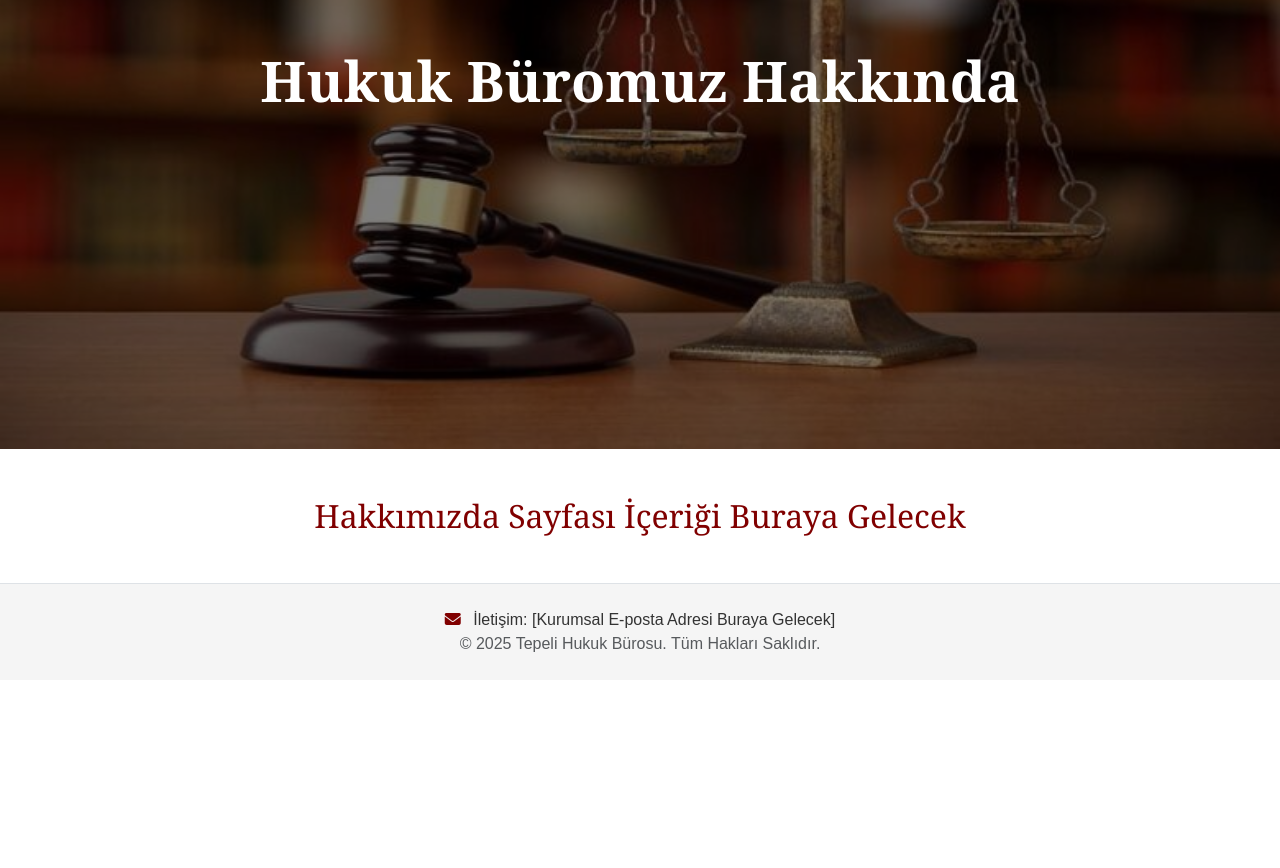
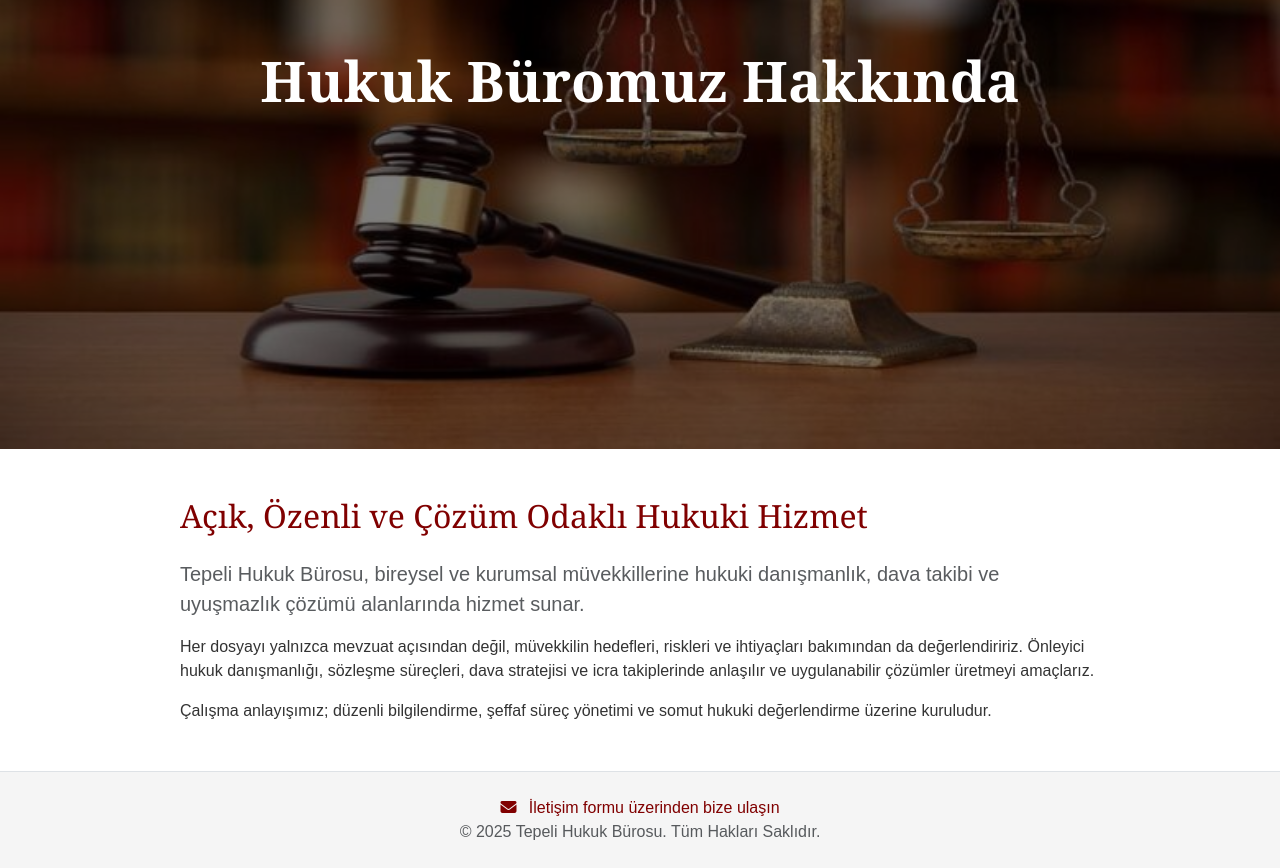
Before and after one commit to denizcangk/tepeli_hukuk, a Django app: page /tr/hakkimizda/ in a window 1280 px wide. Shown: the part 58-926 px from the top of the page. Before the commit the page ends 710 px from the top, so only its background shows below. Run offline with Django 5.2, Linux system fonts and the light colour scheme.

Commit message:
Improve SEO and public site content

```diff
--- a/Tepeli_Hukuk/settings.py
+++ b/Tepeli_Hukuk/settings.py
@@ -22,6 +22,9 @@ ALLOWED_HOSTS = ["*"]
 
 #ALLOWED_HOSTS = ['tepelihukuk.com', 'www.tepelihukuk.com', 'sunucunuzun_ip_adresi','localhost','10.0.2.15',]
 
+# Render/Cloudflare gibi proxy arkasinda HTTPS bilgisini dogru okumak icin.
+SECURE_PROXY_SSL_HEADER = ('HTTP_X_FORWARDED_PROTO', 'https')
+
 
 # --- UYGULAMA TANIMLARI ---
 
@@ -36,6 +39,7 @@ INSTALLED_APPS = [
     'django.contrib.sessions',
     'django.contrib.messages',
     'django.contrib.staticfiles',
+    'django.contrib.sitemaps',
 ]
 
 MIDDLEWARE = [
--- a/Tepeli_Hukuk/urls.py
+++ b/Tepeli_Hukuk/urls.py
@@ -5,11 +5,16 @@ from django.urls import path, include
 from django.conf import settings
 from django.conf.urls.static import static
 from django.conf.urls.i18n import i18n_patterns # i18n'i kullanmak için
+from django.contrib.sitemaps.views import sitemap
+from ana_sayfa.sitemaps import sitemaps
+from ana_sayfa.views import robots_txt
 
 # 1. TEMEL URL'ler (Sadece i18n endpoint'ini içerir)
 urlpatterns = [
     # Dil değiştirme mekanizması için zorunlu URL
     path('i18n/', include('django.conf.urls.i18n')),
+    path('robots.txt', robots_txt, name='robots_txt'),
+    path('sitemap.xml', sitemap, {'sitemaps': sitemaps}, name='django.contrib.sitemaps.views.sitemap'),
 ]
 
 # 2. DİL ÖNEKİ GEREKEN URL'ler (Tüm site sayfaları)
--- a/ana_sayfa/models.py
+++ b/ana_sayfa/models.py
@@ -1,5 +1,6 @@
 # ana_sayfa/models.py
 from django.db import models
+from django.urls import reverse
 
 class UzmanlikAlani(models.Model):
     baslik = models.CharField(max_length=100)
--- a/ana_sayfa/views.py
+++ b/ana_sayfa/views.py
@@ -1,7 +1,10 @@
 # ana_sayfa/views.py
+import json
+
 from django.shortcuts import render, get_object_or_404  # get_object_or_404 eklendi
-from django.http import HttpResponseRedirect
+from django.http import HttpResponse, HttpResponseRedirect
 from django.urls import reverse
+from django.utils.translation import get_language
 from django.utils.translation import gettext_lazy as _  # i18n için _() fonksiyonu
 from .models import Avukat, UzmanlikAlani, Iletisim, Haber  # Tüm modelleri içeri aktardık
 
@@ -15,33 +18,155 @@ SAYFA_VERILERI = {
     'haberler': {'title': _('Güncel Kararlar ve Haberler'), 'banner': 'blog-banner.jpg'},
 }
 
+SEO_VERILERI = {
+    "tr": {
+        "ana_sayfa": {
+            "title": "Tepeli Hukuk Bürosu | Avukatlık ve Hukuki Danışmanlık",
+            "description": "Tepeli Hukuk Bürosu; bireysel ve kurumsal müvekkillerine dava takibi, sözleşmeler, iş hukuku, ticaret hukuku ve danışmanlık alanlarında hizmet verir.",
+        },
+        "hakkimizda": {
+            "title": "Hakkımızda | Tepeli Hukuk Bürosu",
+            "description": "Tepeli Hukuk Bürosu'nun çalışma anlayışı, müvekkil ilişkileri ve hukuki hizmet yaklaşımı hakkında bilgi alın.",
+        },
+        "calisma_alanlari": {
+            "title": "Çalışma Alanlarımız | Tepeli Hukuk Bürosu",
+            "description": "Tepeli Hukuk Bürosu'nun dava takibi, sözleşmeler, ticaret hukuku, iş hukuku, aile hukuku ve icra hukuku alanlarındaki hizmetlerini inceleyin.",
+        },
+        "ekibimiz": {
+            "title": "Ekibimiz | Tepeli Hukuk Bürosu",
+            "description": "Tepeli Hukuk Bürosu avukat kadrosu ve çalışma alanları hakkında bilgi alın.",
+        },
+        "iletisim": {
+            "title": "İletişim | Tepeli Hukuk Bürosu",
+            "description": "Tepeli Hukuk Bürosu ile iletişime geçin. Randevu ve hukuki danışmanlık taleplerinizi iletişim formu üzerinden iletebilirsiniz.",
+        },
+        "haberler": {
+            "title": "Güncel Kararlar ve Hukuk Haberleri | Tepeli Hukuk Bürosu",
+            "description": "Tepeli Hukuk Bürosu tarafından paylaşılan güncel kararlar, hukuki gelişmeler ve bilgilendirici içerikler.",
+        },
+    },
+    "en": {
+        "ana_sayfa": {
+            "title": "Tepeli Law Firm | Legal Services and Consultancy",
+            "description": "Tepeli Law Firm provides legal consultancy, litigation support, contract review and corporate legal services for individuals and companies.",
+        },
+        "hakkimizda": {
+            "title": "About Us | Tepeli Law Firm",
+            "description": "Learn about Tepeli Law Firm's professional approach, client relationships and legal service principles.",
+        },
+        "calisma_alanlari": {
+            "title": "Practice Areas | Tepeli Law Firm",
+            "description": "Explore Tepeli Law Firm's services in litigation, contracts, commercial law, employment law, family law and enforcement proceedings.",
+        },
+        "ekibimiz": {
+            "title": "Our Team | Tepeli Law Firm",
+            "description": "Learn about Tepeli Law Firm's lawyers, professional background and practice areas.",
+        },
+        "iletisim": {
+            "title": "Contact | Tepeli Law Firm",
+            "description": "Contact Tepeli Law Firm for appointment requests and legal consultancy inquiries through the contact form.",
+        },
+        "haberler": {
+            "title": "Latest Rulings and Legal News | Tepeli Law Firm",
+            "description": "Latest rulings, legal updates and informative articles shared by Tepeli Law Firm.",
+        },
+    },
+}
+
+FALLBACK_UZMANLIK_ALANLARI = {
+    "tr": [
+        {"baslik": "Ticaret ve Şirketler Hukuku", "aciklama": "Şirket kuruluşu, sözleşme hazırlığı, kurumsal danışmanlık ve ticari uyuşmazlık süreçlerinde destek."},
+        {"baslik": "İş Hukuku", "aciklama": "İşçi ve işveren uyuşmazlıkları, iş sözleşmeleri, fesih süreçleri ve işçilik alacakları konusunda danışmanlık."},
+        {"baslik": "Sözleşmeler Hukuku", "aciklama": "Sözleşme hazırlama, inceleme, müzakere ve sözleşmeden doğan uyuşmazlıkların çözümü."},
+        {"baslik": "İcra ve Alacak Takibi", "aciklama": "Alacakların tahsili, icra takipleri, itiraz süreçleri ve borç ilişkilerinden doğan uyuşmazlıklar."},
+        {"baslik": "Aile Hukuku", "aciklama": "Boşanma, velayet, nafaka, mal rejimi ve aile hukukuna ilişkin dava ve danışmanlık süreçleri."},
+        {"baslik": "Gayrimenkul Hukuku", "aciklama": "Kira ilişkileri, tapu işlemleri, taşınmaz uyuşmazlıkları ve gayrimenkul sözleşmeleri."},
+    ],
+    "en": [
+        {"baslik": "Commercial and Corporate Law", "aciklama": "Support for company formation, contract drafting, corporate consultancy and commercial disputes."},
+        {"baslik": "Employment Law", "aciklama": "Consultancy on employee and employer disputes, employment contracts, termination and labor receivables."},
+        {"baslik": "Contract Law", "aciklama": "Drafting, reviewing and negotiating contracts, and resolving contract-related disputes."},
+        {"baslik": "Enforcement and Debt Collection", "aciklama": "Debt collection, enforcement proceedings, objections and disputes arising from debt relationships."},
+        {"baslik": "Family Law", "aciklama": "Legal support for divorce, custody, alimony, matrimonial property and family law disputes."},
+        {"baslik": "Real Estate Law", "aciklama": "Lease relations, title deed procedures, real estate disputes and property contracts."},
+    ],
+}
+
+
+def aktif_dil():
+    language = (get_language() or "tr").split("-")[0]
+    return language if language in SEO_VERILERI else "tr"
+
+
+def dil_yolu(path, lang_code):
+    if path.startswith("/tr/") or path == "/tr":
+        suffix = path[3:]
+        return f"/{lang_code}{suffix or '/'}"
+    if path.startswith("/en/") or path == "/en":
+        suffix = path[3:]
+        return f"/{lang_code}{suffix or '/'}"
+    return f"/{lang_code}{path if path.startswith('/') else '/' + path}"
+
+
+def seo_context(request, sayfa_anahtari, extra=None):
+    lang_code = aktif_dil()
+    seo = dict(SEO_VERILERI[lang_code][sayfa_anahtari])
+    if extra:
+        seo.update(extra)
+
+    seo["canonical"] = request.build_absolute_uri(request.path)
+    seo["alternates"] = {
+        "tr": request.build_absolute_uri(dil_yolu(request.path, "tr")),
+        "en": request.build_absolute_uri(dil_yolu(request.path, "en")),
+    }
+
+    if sayfa_anahtari == "ana_sayfa":
+        seo["json_ld"] = json.dumps({
+            "@context": "https://schema.org",
+            "@type": "LegalService",
+            "name": "Tepeli Hukuk Bürosu",
+            "url": "https://tepelihukuk.com/",
+            "areaServed": "Türkiye",
+            "availableLanguage": ["tr", "en"],
+        }, ensure_ascii=False)
+
+    return seo
+
+
+def robots_txt(_request):
+    content = "User-agent: *\nAllow: /\n\nSitemap: https://tepelihukuk.com/sitemap.xml\n"
+    return HttpResponse(content, content_type="text/plain")
+
 
 # --- TEMEL SAYFA GÖRÜNÜMLERİ ---
 
 def ana_sayfa_view(request):
-    uzmanliklar = UzmanlikAlani.objects.all()
+    uzmanliklar = list(UzmanlikAlani.objects.all()) or FALLBACK_UZMANLIK_ALANLARI[aktif_dil()]
     avukatlar = Avukat.objects.all()
 
     context = {
         'uzmanliklar': uzmanliklar,
         'avukatlar': avukatlar,
-        'sayfa': SAYFA_VERILERI['ana_sayfa']
+        'sayfa': SAYFA_VERILERI['ana_sayfa'],
+        'seo': seo_context(request, 'ana_sayfa'),
     }
     return render(request, 'pages/ana_sayfa.html', context)
 
 
 def hakkimizda_view(request):
     context = {
-        'sayfa': SAYFA_VERILERI['hakkimizda']
+        'sayfa': SAYFA_VERILERI['hakkimizda'],
+        'seo': seo_context(request, 'hakkimizda'),
     }
     return render(request, 'pages/hakkimizda.html', context)  # Context düzeltildi
 
 
 def calisma_alanlari_view(request):
-    uzmanliklar = UzmanlikAlani.objects.all()
+    uzmanliklar = list(UzmanlikAlani.objects.all()) or FALLBACK_UZMANLIK_ALANLARI[aktif_dil()]
     context = {
         'uzmanliklar': uzmanliklar,
-        'sayfa': SAYFA_VERILERI['calisma_alanlari']
+        'sayfa': SAYFA_VERILERI['calisma_alanlari'],
+        'seo': seo_context(request, 'calisma_alanlari'),
     }
     return render(request, 'pages/calisma_alanlari.html', context)
 
@@ -50,7 +175,8 @@ def ekibimiz_view(request):
     avukatlar = Avukat.objects.all()
     context = {
         'avukatlar': avukatlar,
-        'sayfa': SAYFA_VERILERI['ekibimiz']
+        'sayfa': SAYFA_VERILERI['ekibimiz'],
+        'seo': seo_context(request, 'ekibimiz'),
     }
     return render(request, 'pages/ekibimiz.html', context)
 
@@ -74,7 +200,8 @@ def iletisim_view(request):
 
     context = {
         'mesaj': mesaj,
-        'sayfa': SAYFA_VERILERI['iletisim']
+        'sayfa': SAYFA_VERILERI['iletisim'],
+        'seo': seo_context(request, 'iletisim'),
     }
     return render(request, 'pages/iletisim.html', context)
 
@@ -85,7 +212,8 @@ def haberler_view(request):
     haberler = Haber.objects.all()  # Tüm haberleri çek
     context = {
         'haberler': haberler,
-        'sayfa': SAYFA_VERILERI['haberler']
+        'sayfa': SAYFA_VERILERI['haberler'],
+        'seo': seo_context(request, 'haberler'),
     }
     return render(request, 'pages/haberler.html', context)
 
@@ -97,6 +225,10 @@ def haber_detay_view(request, slug):
     context = {
         'haber': haber,
         # Dinamik başlık, modelin çeviri alanını kullanmalı
-        'sayfa': {'title': haber.baslik, 'banner': SAYFA_VERILERI['haberler']['banner']}
+        'sayfa': {'title': haber.baslik, 'banner': SAYFA_VERILERI['haberler']['banner']},
+        'seo': seo_context(request, 'haberler', {
+            'title': f'{haber.baslik} | Tepeli Hukuk Bürosu',
+            'description': haber.ozet[:155],
+        }),
     }
     return render(request, 'pages/haber_detay.html', context)
--- a/templates/base.html
+++ b/templates/base.html
@@ -1,15 +1,31 @@
 {% load static %}
+{% load i18n %}
+{% get_current_language as LANGUAGE_CODE %}
 <!DOCTYPE html>
-<html lang="tr">
+<html lang="{{ LANGUAGE_CODE|default:'tr' }}">
 <head>
     <meta charset="UTF-8">
     <meta name="viewport" content="width=device-width, initial-scale=1.0">
-    <title>{% if sayfa.title %}{{ sayfa.title }} - {% endif %}Tepeli Hukuk Bürosu</title>
+    <title>{% if seo.title %}{{ seo.title }}{% elif sayfa.title %}{{ sayfa.title }} - Tepeli Hukuk Bürosu{% else %}Tepeli Hukuk Bürosu{% endif %}</title>
+    {% if seo.description %}<meta name="description" content="{{ seo.description }}">{% endif %}
+    <meta name="robots" content="index, follow">
+    {% if seo.canonical %}<link rel="canonical" href="{{ seo.canonical }}">{% endif %}
+    {% if seo.alternates.tr %}<link rel="alternate" hreflang="tr" href="{{ seo.alternates.tr }}">{% endif %}
+    {% if seo.alternates.en %}<link rel="alternate" hreflang="en" href="{{ seo.alternates.en }}">{% endif %}
+    {% if seo.alternates.tr %}<link rel="alternate" hreflang="x-default" href="{{ seo.alternates.tr }}">{% endif %}
+    {% if seo.title %}<meta property="og:title" content="{{ seo.title }}">{% endif %}
+    {% if seo.description %}<meta property="og:description" content="{{ seo.description }}">{% endif %}
+    {% if seo.canonical %}<meta property="og:url" content="{{ seo.canonical }}">{% endif %}
+    <meta property="og:type" content="website">
+    <meta property="og:site_name" content="Tepeli Hukuk Bürosu">
 
     <link href="https://cdn.jsdelivr.net/npm/bootstrap@5.3.3/dist/css/bootstrap.min.css" rel="stylesheet">
     <link rel="stylesheet" href="https://cdnjs.cloudflare.com/ajax/libs/font-awesome/6.5.1/css/all.min.css">
 
     <link rel="stylesheet" href="{% static 'css/style.css' %}">
+    {% if seo.json_ld %}
+    <script type="application/ld+json">{{ seo.json_ld|safe }}</script>
+    {% endif %}
 </head>
 <body>
     {% include 'includes/header.html' %}
--- a/templates/includes/footer.html
+++ b/templates/includes/footer.html
@@ -1,10 +1,20 @@
 {% load static %}
+{% load i18n %}
+{% get_current_language as LANGUAGE_CODE %}
 <footer class="mt-5 py-4 border-top" style="background-color: var(--light-bg);">
     <div class="container text-center">
         <p class="mb-0">
             <i class="fas fa-envelope me-2" style="color: var(--primary-color);"></i>
-            İletişim: [Kurumsal E-posta Adresi Buraya Gelecek]
+            <a href="{% url 'iletisim' %}" class="text-decoration-none" style="color: var(--primary-color);">
+                {% if LANGUAGE_CODE == 'en' %}Contact us through the form{% else %}İletişim formu üzerinden bize ulaşın{% endif %}
+            </a>
         </p>
-        <p class="text-muted mb-0">© 2025 Tepeli Hukuk Bürosu. Tüm Hakları Saklıdır.</p>
+        <p class="text-muted mb-0">
+            {% if LANGUAGE_CODE == 'en' %}
+                © 2025 Tepeli Law Firm. All Rights Reserved.
+            {% else %}
+                © 2025 Tepeli Hukuk Bürosu. Tüm Hakları Saklıdır.
+            {% endif %}
+        </p>
     </div>
 </footer>
--- a/templates/pages/hakkimizda.html
+++ b/templates/pages/hakkimizda.html
@@ -1,5 +1,32 @@
 {% extends 'base.html' %}
 {% load i18n %}
 {% block content %}
-    <h2 class="text-center">Hakkımızda Sayfası İçeriği Buraya Gelecek</h2>
+    {% get_current_language as LANGUAGE_CODE %}
+    {% if LANGUAGE_CODE == 'en' %}
+        <section class="mx-auto" style="max-width: 920px;">
+            <h2 class="mb-4" style="color: var(--primary-color);">A Clear and Responsible Legal Service Approach</h2>
+            <p class="lead text-muted">
+                Tepeli Law Firm provides legal services for individuals and companies with a focus on careful analysis, transparent communication and practical solutions.
+            </p>
+            <p>
+                We evaluate each matter according to its legal, commercial and human context. Our work covers preventive consultancy, dispute management, contract processes and litigation follow-up.
+            </p>
+            <p>
+                Our priority is to explain legal risks clearly, build a realistic strategy and keep clients informed throughout the process.
+            </p>
+        </section>
+    {% else %}
+        <section class="mx-auto" style="max-width: 920px;">
+            <h2 class="mb-4" style="color: var(--primary-color);">Açık, Özenli ve Çözüm Odaklı Hukuki Hizmet</h2>
+            <p class="lead text-muted">
+                Tepeli Hukuk Bürosu, bireysel ve kurumsal müvekkillerine hukuki danışmanlık, dava takibi ve uyuşmazlık çözümü alanlarında hizmet sunar.
+            </p>
+            <p>
+                Her dosyayı yalnızca mevzuat açısından değil, müvekkilin hedefleri, riskleri ve ihtiyaçları bakımından da değerlendiririz. Önleyici hukuk danışmanlığı, sözleşme süreçleri, dava stratejisi ve icra takiplerinde anlaşılır ve uygulanabilir çözümler üretmeyi amaçlarız.
+            </p>
+            <p>
+                Çalışma anlayışımız; düzenli bilgilendirme, şeffaf süreç yönetimi ve somut hukuki değerlendirme üzerine kuruludur.
+            </p>
+        </section>
+    {% endif %}
 {% endblock content %}
```
Also changed, not shown: ana_sayfa/sitemaps.py (added, +55 -0 lines), templates/pages/ana_sayfa.html (+12 -3 lines), templates/pages/ekibimiz.html (+11 -0 lines), templates/pages/iletisim.html (+16 -0 lines).
